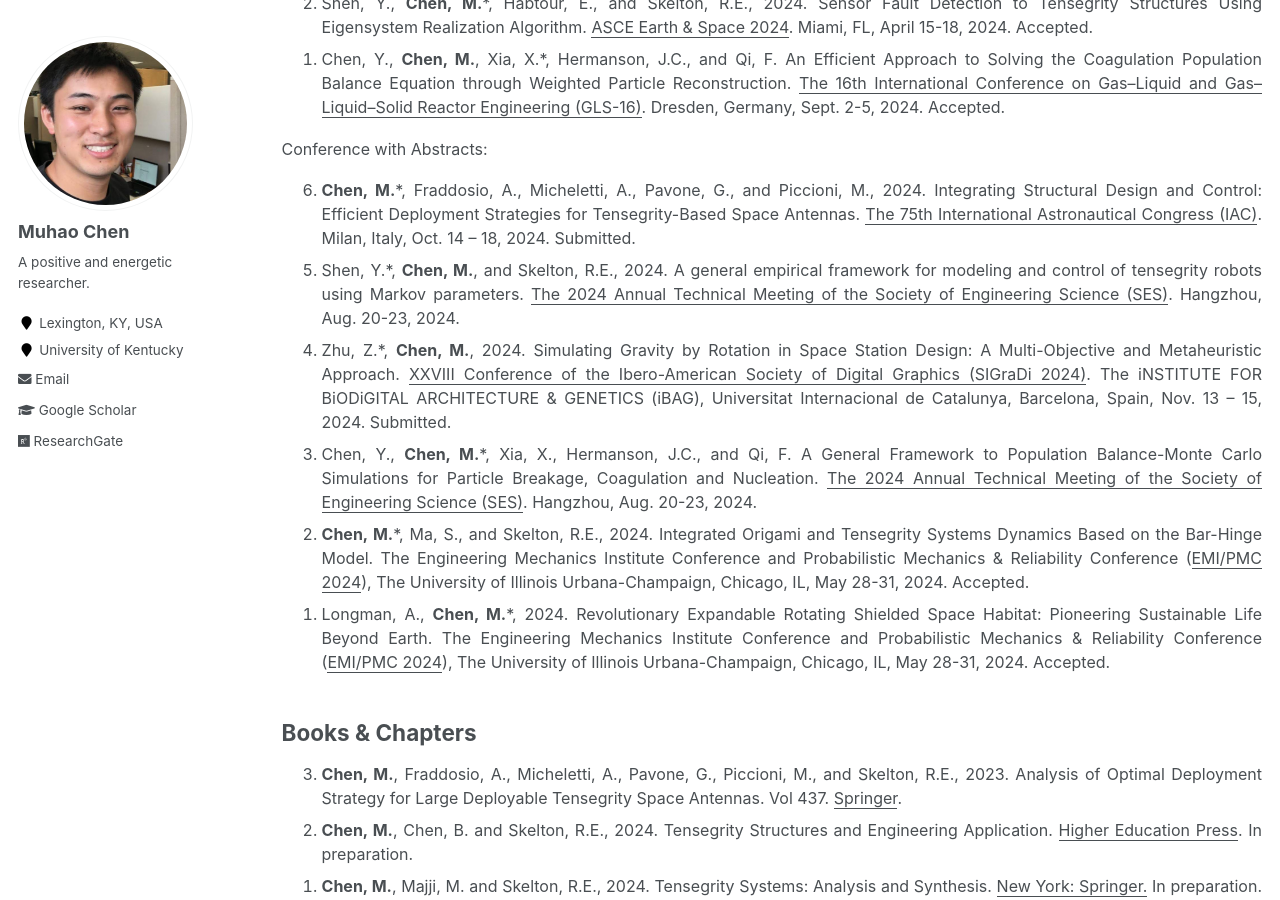
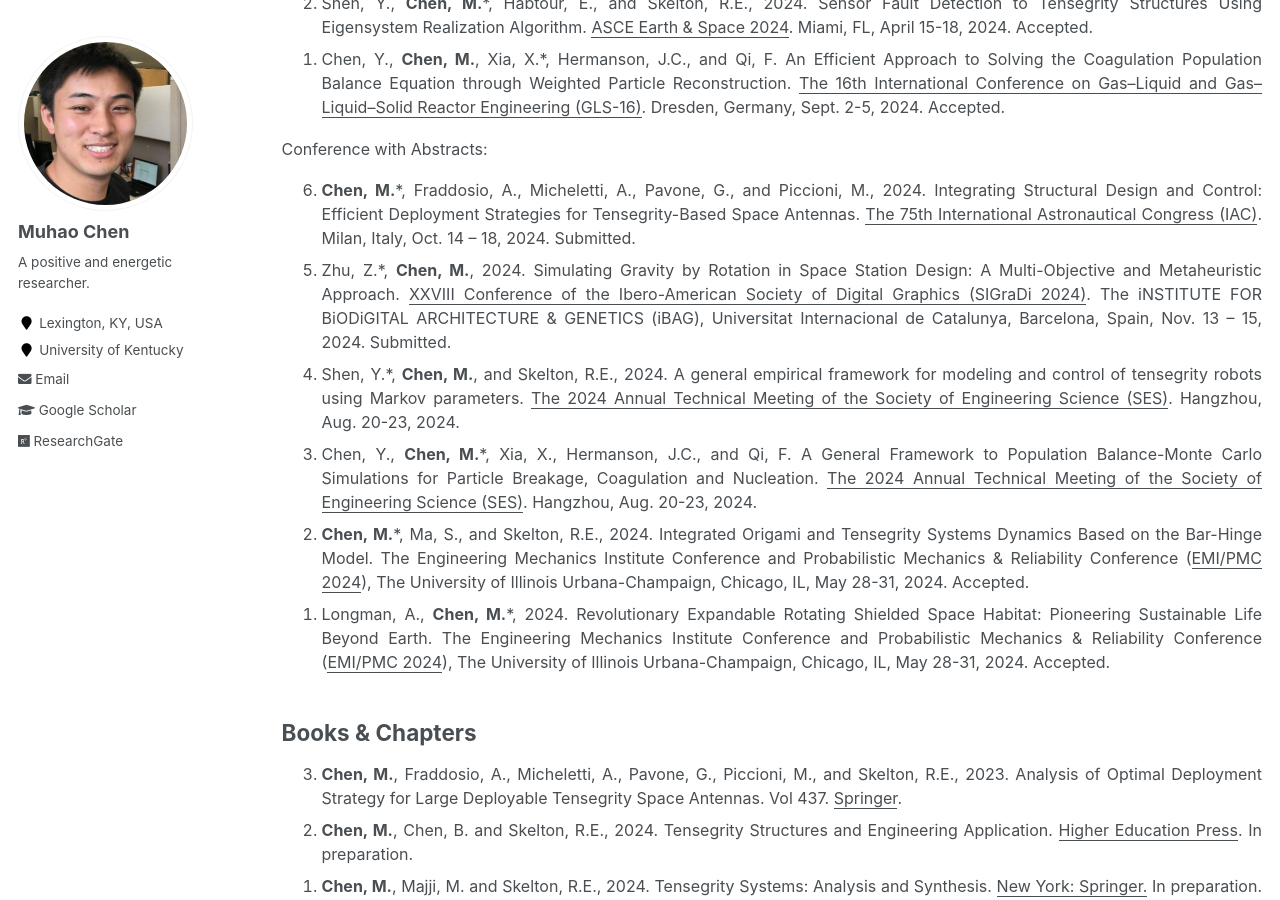
Before and after one commit to Muhao-Chen/muhao-chen.github.io, a Jekyll site: the page built from _pages/publication.md, in a window 1280 px wide and 900 px high, scrolled down 4100 px. Built offline with Jekyll 4.4.1, drawn with Linux system fonts in a browser that asks for light colours.

```diff
--- a/_pages/publication.md
+++ b/_pages/publication.md
@@ -108,8 +108,8 @@ Portland, OR, Nov. 17 – 21, 2024. Submitted. </li>
 Conference with Abstracts:
 <ol reversed>
 <li><strong>Chen, M.</strong>*, Fraddosio, A., Micheletti, A., Pavone, G., and Piccioni, M., 2024. Integrating Structural Design and Control: Efficient Deployment Strategies for Tensegrity-Based Space Antennas. <u>The 75th International Astronautical Congress (IAC)</u>. Milan, Italy, Oct. 14 – 18, 2024. Submitted. </li>
+<li>Zhu, Z.*, <strong>Chen, M.</strong>, 2024. Simulating Gravity by Rotation in Space Station Design: A Multi-Objective and Metaheuristic Approach. <u>XXVIII Conference of the Ibero-American Society of Digital Graphics (SIGraDi 2024)</u>. The iNSTITUTE FOR BiODiGITAL ARCHITECTURE & GENETICS (iBAG), Universitat Internacional de Catalunya, Barcelona, Spain, Nov. 13 – 15, 2024. Submitted. </li>
 <li> Shen, Y.*, <strong>Chen, M.</strong>, and Skelton, R.E., 2024. A general empirical framework for modeling and control of tensegrity robots using Markov parameters. <u>The 2024 Annual Technical Meeting of the Society of Engineering Science (SES)</u>. Hangzhou, Aug. 20-23, 2024.</li>
-<li>Zhu, Z.*, <strong>Chen, M.</strong>, 2024. Simulating Gravity by Rotation in Space Station Design: A Multi-Objective and Metaheuristic Approach. <u>XXVIII Conference of the Ibero-American Society of Digital Graphics (SIGraDi 2024)</u>. The iNSTITUTE FOR BiODiGITAL ARCHITECTURE & GENETICS (iBAG), Universitat Internacional de Catalunya, Barcelona, Spain, Nov. 13 – 15, 2024. Submitted. </li>
 <li> Chen, Y., <strong>Chen, M.</strong>*, Xia, X., Hermanson, J.C., and Qi, F. A General Framework to Population Balance-Monte Carlo Simulations for Particle Breakage, Coagulation and Nucleation. <u>The 2024 Annual Technical Meeting of the Society of Engineering Science (SES)</u>. Hangzhou, Aug. 20-23, 2024.</li>
 <li><strong>Chen, M.</strong>*, Ma, S., and Skelton, R.E., 2024. Integrated Origami and Tensegrity Systems Dynamics Based on the Bar-Hinge Model. The Engineering Mechanics Institute Conference and Probabilistic Mechanics & Reliability Conference (<u>EMI/PMC 2024</u>), The University of Illinois Urbana-Champaign, Chicago, IL, May 28-31, 2024. Accepted.</li>
 <li>Longman, A., <strong>Chen, M.</strong>*, 2024. Revolutionary Expandable Rotating Shielded Space Habitat: Pioneering Sustainable Life Beyond Earth. The Engineering Mechanics Institute Conference and Probabilistic Mechanics & Reliability Conference (<u>EMI/PMC 2024</u>), The University of Illinois Urbana-Champaign, Chicago, IL, May 28-31, 2024. Accepted.</li>
```
